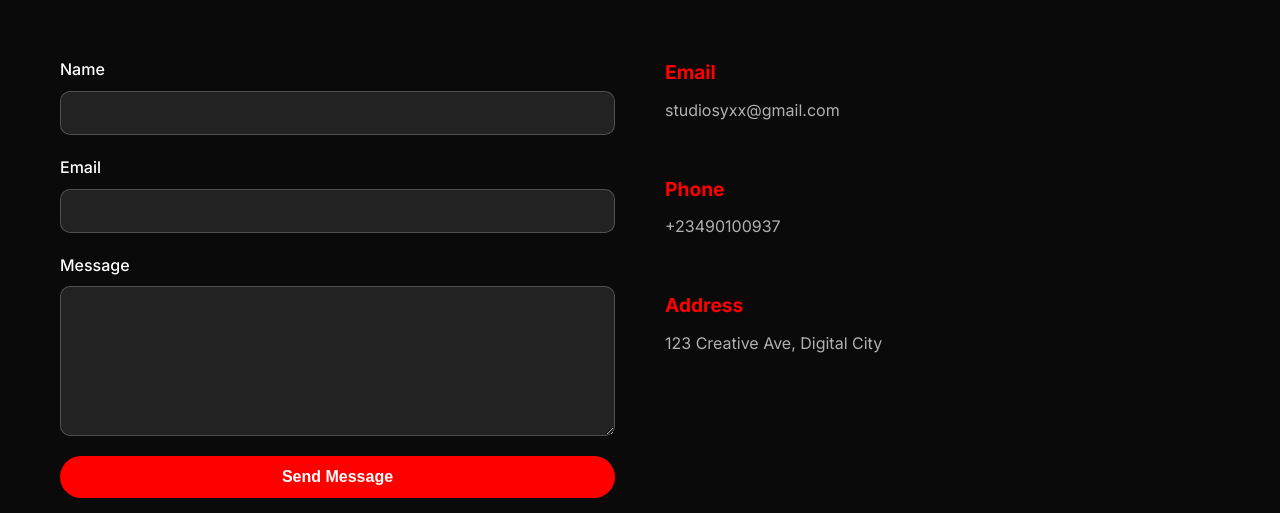
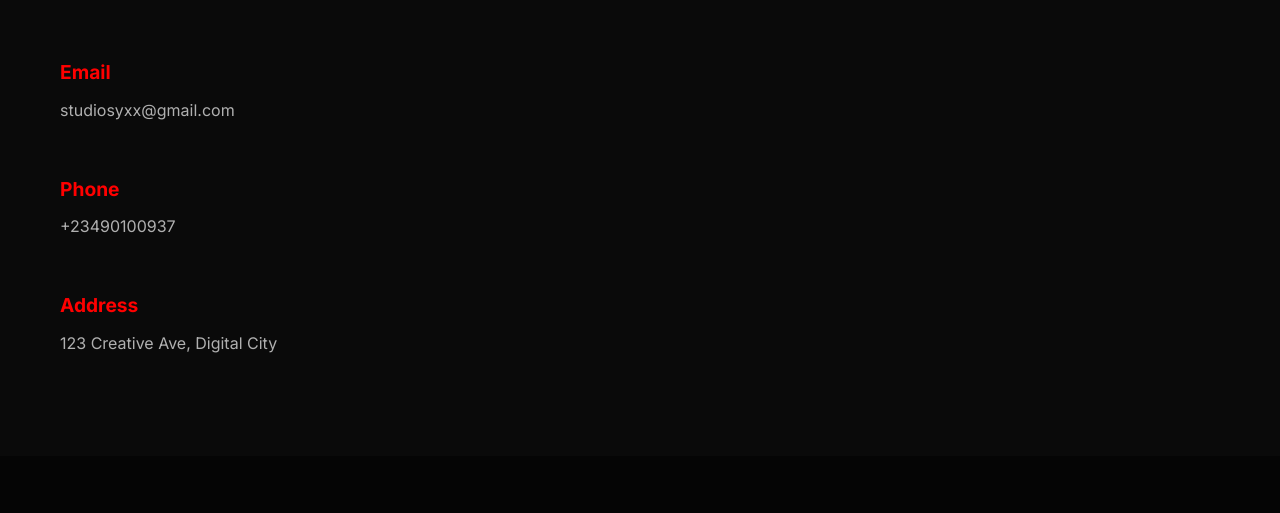
Before and after one commit to leviXD-cmd/syx, a plain HTML site: page index.html in a window 1280 px wide. Shown: the part 6291-6804 px from the top of the page. Drawn offline with Linux system fonts and the light colour scheme.

Commit message:
form removed

```diff
--- a/index.html
+++ b/index.html
@@ -1287,7 +1287,7 @@
             </div>
 
             <div class="contact-content">
-                <form class="contact-form" id="contactForm">
+                <!-- <form class="contact-form" id="contactForm">
                     <div class="form-group">
                         <label for="name" class="form-label">Name</label>
                         <input type="text" id="name" name="name" class="form-input" required>
@@ -1304,7 +1304,7 @@
                     </div>
 
                     <button type="submit" class="btn btn-primary">Send Message</button>
-                </form>
+                </form> -->
 
                 <div class="contact-info">
                     <div class="info-item">
```
